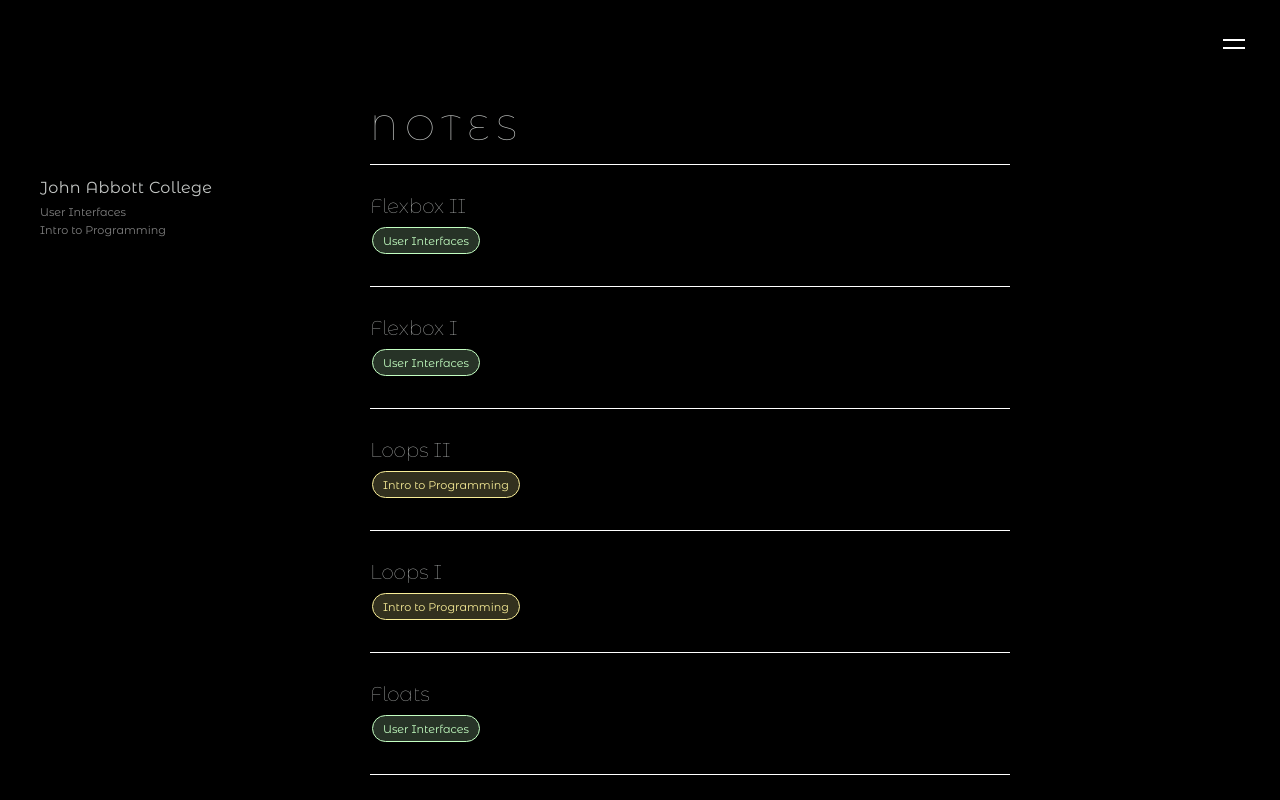
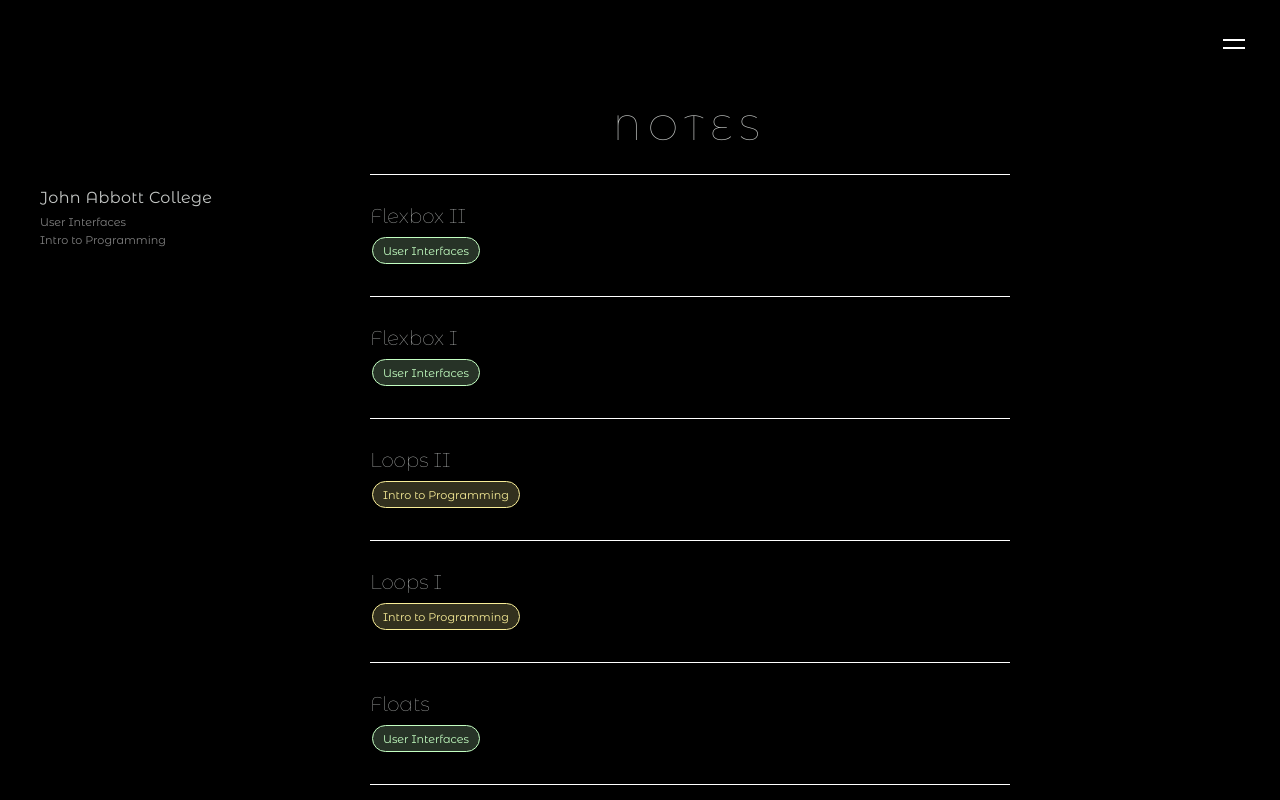
Before and after one commit to elizabeth-poggie/elizabeth-poggie, a Next.js app: page / in a window 1280 px wide. Shown: the top 800 px of the page. Built offline with nearby package versions, Linux system fonts and the light colour scheme.

Commit message:
new component and styling

```diff
--- /dev/null
+++ b/src/components/inputs/text-button/text-button.module.scss
@@ -0,0 +1,8 @@
+.button {
+  text-decoration: none;
+  cursor: pointer;
+  border: none;
+  margin: 0;
+  padding: 0;
+  background-color: transparent;
+}
--- /dev/null
+++ b/src/components/inputs/text-button/text-button.tsx
@@ -0,0 +1,14 @@
+import { ITextProps, Text } from "../../typography/text/text";
+import styles from "./text-button.module.scss";
+
+interface IProps extends ITextProps {
+  onClick: () => void;
+}
+
+export function TextButton({ children, onClick, ...args }: IProps) {
+  return (
+    <button className={styles.button} onClick={onClick}>
+      <Text {...args}>{children}</Text>
+    </button>
+  );
+}
--- a/src/views/notes/notes.module.scss
+++ b/src/views/notes/notes.module.scss
@@ -1,4 +1,9 @@
 @import "../../styles/variables.scss";
+
+.titleWrapper {
+  text-align: center;
+  padding-bottom: 10px;
+}
 
 .container {
   padding: calc(20 * $unit) 0 calc(40 * $unit) calc(20 * $unit);
--- a/src/views/notes/notes.tsx
+++ b/src/views/notes/notes.tsx
@@ -7,6 +7,7 @@ import { Text } from "../../components/typography/text/text";
 import { INote } from "../../interfaces/note";
 import styles from "./notes.module.scss";
 import { TextLink } from "../../components/navigation/link/link";
+import { TextButton } from "../../components/inputs/text-button/text-button";
 
 interface IProps {
   allNotes: INote[];
@@ -53,14 +54,13 @@ export function Notes({ allNotes }: IProps) {
         {filters.map((filter: string) => {
           return (
             <div key={filter}>
-              <TextLink
-                href={`/`}
+              <TextButton
                 variant="subheading"
                 onClick={() => setNotes(filter)}
                 color={activeFilter === filter ? "white" : "grey"}
               >
                 {filter}
-              </TextLink>
+              </TextButton>
             </div>
           );
         })}
@@ -70,10 +70,10 @@ export function Notes({ allNotes }: IProps) {
 
   return (
     <main className={styles.container}>
-      <header>
+      <header className={styles.titleWrapper}>
         <Text variant="title">Notes</Text>
-        <HorizontalLine />
       </header>
+      <HorizontalLine />
       <aside className={styles.leftSideBar}>
         {renderFilterRow("category")}
       </aside>
```
